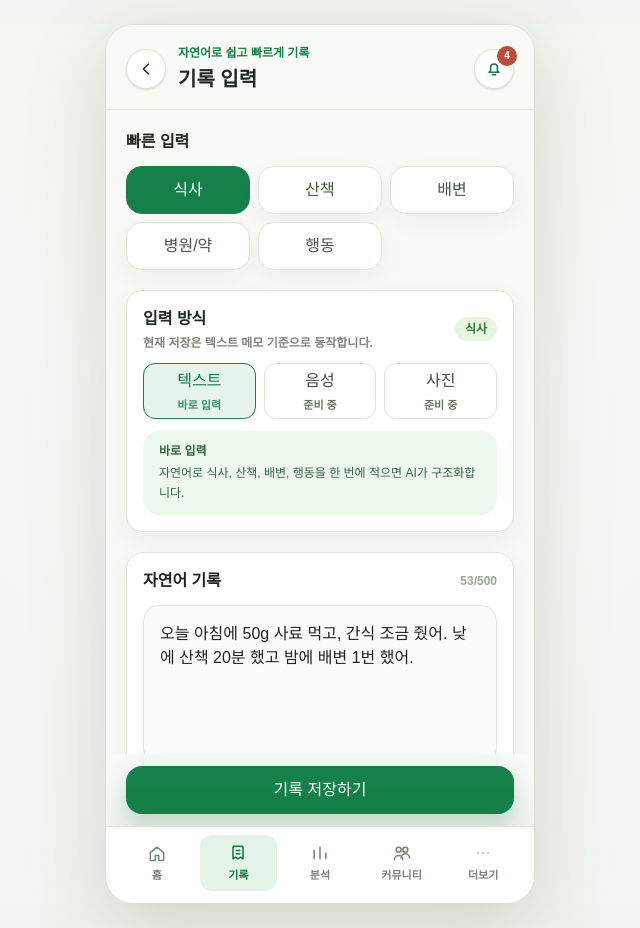
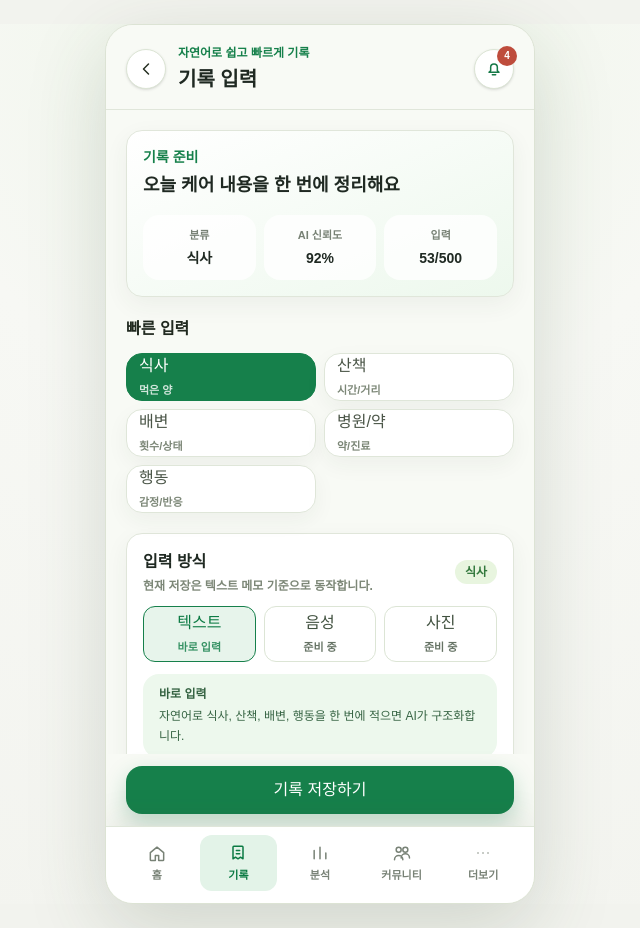
Before and after one commit to PU3-Lab/pet-log-v1.0, a Next.js app in the folder app/web/: page /record in a window 1280 px wide. Shown: the whole page, without its empty margins (320-960 px from the left). Built offline with nearby package versions, Linux system fonts and the light colour scheme.

Commit message:
style: polish home record and analysis screens

```diff
--- a/app/web/src/app/analysis/page.tsx
+++ b/app/web/src/app/analysis/page.tsx
@@ -47,6 +47,8 @@ export default function AnalysisPage() {
   const metrics = useMemo(() => getAnalysisMetrics(records), [records]);
   const vetBrief = useMemo(() => getVetBrief(records), [records]);
   const trendChart = useMemo(() => getAnalysisTrendChart(metrics, activeMetric), [activeMetric, metrics]);
+  const scopedRecords = activeRange === "weekly" ? records.slice(0, 7) : records.slice(0, 30);
+  const alertCount = scopedRecords.filter((record) => record.status === "alert").length;
 
   return (
     <AppShell subtitle="데이터를 분석하고 해석해요" title="분석 리포트">
@@ -62,6 +64,20 @@ export default function AnalysisPage() {
         <Card className="bg-gradient-to-br from-white to-[#f2f8ec]">
           <p className="text-sm font-bold text-[#16804b]">{summary.period}</p>
           <h2 className="mt-2 text-lg font-black text-[#1f2922]">{summary.title}</h2>
+          <div className="mt-4 grid grid-cols-3 gap-2">
+            <div className="rounded-2xl bg-white/80 px-3 py-3 text-center">
+              <p className="text-[11px] font-bold text-[#778174]">기록</p>
+              <p className="mt-1 text-base font-black text-[#1f2922]">{scopedRecords.length}</p>
+            </div>
+            <div className="rounded-2xl bg-white/80 px-3 py-3 text-center">
+              <p className="text-[11px] font-bold text-[#778174]">주의</p>
+              <p className="mt-1 text-base font-black text-[#1f2922]">{alertCount}</p>
+            </div>
+            <div className="rounded-2xl bg-white/80 px-3 py-3 text-center">
+              <p className="text-[11px] font-bold text-[#778174]">지표</p>
+              <p className="mt-1 text-base font-black text-[#1f2922]">{metrics.length}</p>
+            </div>
+          </div>
           <div className="mt-4 grid grid-cols-2 gap-3">
             {summary.cards.map((card) => (
               <div className={`rounded-2xl border p-3 ${toneCard[card.tone]}`} key={card.id}>
@@ -76,12 +92,12 @@ export default function AnalysisPage() {
 
         <section>
           <SectionHeader title="변화 추이" />
-          <div className="mb-3 flex gap-2 overflow-x-auto pb-1">
-            <Pill active={activeMetric === "all"} onClick={() => setActiveMetric("all")}>
+          <div className="mb-3 grid grid-cols-5 gap-2">
+            <Pill active={activeMetric === "all"} className="w-full px-2 text-xs" onClick={() => setActiveMetric("all")}>
               전체
             </Pill>
             {metrics.map((metric) => (
-              <Pill active={activeMetric === metric.id} key={metric.id} onClick={() => setActiveMetric(metric.id)}>
+              <Pill active={activeMetric === metric.id} className="w-full px-2 text-xs" key={metric.id} onClick={() => setActiveMetric(metric.id)}>
                 {metric.label}
               </Pill>
             ))}
--- a/app/web/src/app/page.tsx
+++ b/app/web/src/app/page.tsx
@@ -40,6 +40,7 @@ export default function Home() {
   const recentChange = getRecentChange(records);
   const aiSuggestions = settings.aiInsightEnabled ? getAiCareSuggestions(records) : [];
   const homeSuggestions = settings.aiInsightEnabled ? [...aiSuggestions, ...suggestions].slice(0, 2) : [];
+  const pendingSchedules = schedules.filter((schedule) => !schedule.isDone).length;
 
   return (
     <AppShell
@@ -56,12 +57,13 @@ export default function Home() {
       title={`${profile.name}의 오늘`}
     >
       <div className="space-y-5">
-        <section className="grid grid-cols-[52px_1fr] items-center gap-3 rounded-2xl border border-[#dfe6d9] bg-white p-4 shadow-[0_8px_24px_rgba(49,65,44,0.05)]">
-          <div className="grid h-12 w-12 place-items-center rounded-2xl bg-[#eaf5e5] text-xl font-black text-[#16804b]">
+        <section className="rounded-2xl border border-[#dfe6d9] bg-white p-4 shadow-[0_8px_24px_rgba(49,65,44,0.05)]">
+          <div className="grid grid-cols-[52px_1fr_auto] items-center gap-3">
+            <div className="grid h-12 w-12 place-items-center overflow-hidden rounded-2xl bg-[#eaf5e5] text-xl font-black text-[#16804b]">
               {profile.photoDataUrl ? (
                 <Image
                   alt={`${profile.name} 프로필 사진`}
-                className="h-full w-full rounded-2xl object-cover"
+                  className="h-full w-full object-cover"
                   height={48}
                   src={profile.photoDataUrl}
                   unoptimized
@@ -84,6 +86,24 @@ export default function Home() {
               <p className="mt-2 truncate text-sm font-semibold text-[#667262]">
                 {profile.weight} · {profile.notes[0] ?? profile.personality}
               </p>
+            </div>
+            <Link className="rounded-full bg-[#edf8ed] px-3 py-2 text-xs font-black text-[#16804b]" href="/profile">
+              보기
+            </Link>
+          </div>
+          <div className="mt-4 grid grid-cols-3 gap-2">
+            <div className="rounded-2xl bg-[#f4f7f0] px-3 py-3 text-center">
+              <p className="text-[11px] font-bold text-[#778174]">최근 기록</p>
+              <p className="mt-1 text-base font-black text-[#1f2922]">{latestRecords.length}</p>
+            </div>
+            <div className="rounded-2xl bg-[#fffaf0] px-3 py-3 text-center">
+              <p className="text-[11px] font-bold text-[#778174]">오늘 알림</p>
+              <p className="mt-1 text-base font-black text-[#1f2922]">{notifications.length}</p>
+            </div>
+            <div className="rounded-2xl bg-[#f6f9ff] px-3 py-3 text-center">
+              <p className="text-[11px] font-bold text-[#778174]">일정</p>
+              <p className="mt-1 text-base font-black text-[#1f2922]">{pendingSchedules}</p>
+            </div>
           </div>
         </section>
 
--- a/app/web/src/app/record/page.tsx
+++ b/app/web/src/app/record/page.tsx
@@ -97,15 +97,34 @@ export default function RecordPage() {
       title="기록 입력"
     >
       <div className="space-y-5">
+        <Card className="bg-gradient-to-br from-white to-[#edf8ed]">
+          <p className="text-sm font-bold text-[#16804b]">기록 준비</p>
+          <h2 className="mt-1 text-lg font-black text-[#1f2922]">오늘 케어 내용을 한 번에 정리해요</h2>
+          <div className="mt-4 grid grid-cols-3 gap-2">
+            <div className="rounded-2xl bg-white/80 px-3 py-3 text-center">
+              <p className="text-[11px] font-bold text-[#778174]">분류</p>
+              <p className="mt-1 truncate text-sm font-black text-[#1f2922]">{categoryLabels[category]}</p>
+            </div>
+            <div className="rounded-2xl bg-white/80 px-3 py-3 text-center">
+              <p className="text-[11px] font-bold text-[#778174]">AI 신뢰도</p>
+              <p className="mt-1 text-sm font-black text-[#1f2922]">{confidencePercent}%</p>
+            </div>
+            <div className="rounded-2xl bg-white/80 px-3 py-3 text-center">
+              <p className="text-[11px] font-bold text-[#778174]">입력</p>
+              <p className="mt-1 text-sm font-black text-[#1f2922]">{detail.length}/{maxLength}</p>
+            </div>
+          </div>
+        </Card>
+
         <section>
           <SectionHeader title="빠른 입력" />
-          <div className="grid grid-cols-3 gap-2">
+          <div className="grid grid-cols-2 gap-2">
             {categoryOptions.map((item) => {
               const active = item.value === category;
               return (
                 <button
                   aria-pressed={active}
-                  className={`min-h-12 rounded-2xl border px-2 text-sm font-bold transition ${
+                  className={`min-h-12 rounded-2xl border px-3 text-left text-sm font-bold transition ${
                     active
                       ? "border-[#16804b] bg-[#16804b] text-white"
                       : "border-[#dfe6d9] bg-white text-[#4a5547] shadow-[0_8px_22px_rgba(49,65,44,0.05)]"
@@ -114,7 +133,18 @@ export default function RecordPage() {
                   onClick={() => setCategory(item.value)}
                   type="button"
                 >
-                  {item.label}
+                  <span className="block">{item.label}</span>
+                  <span className={`mt-1 block text-[11px] font-semibold ${active ? "text-white/80" : "text-[#7c8777]"}`}>
+                    {item.value === "meal"
+                      ? "먹은 양"
+                      : item.value === "walk"
+                        ? "시간/거리"
+                        : item.value === "stool"
+                          ? "횟수/상태"
+                          : item.value === "medical"
+                            ? "약/진료"
+                            : "감정/반응"}
+                  </span>
                 </button>
               );
             })}
```
Also changed, not shown: 1 other file (tests, documents, lock files or other folders). Lines whose indentation alone changed are shown as unchanged.
